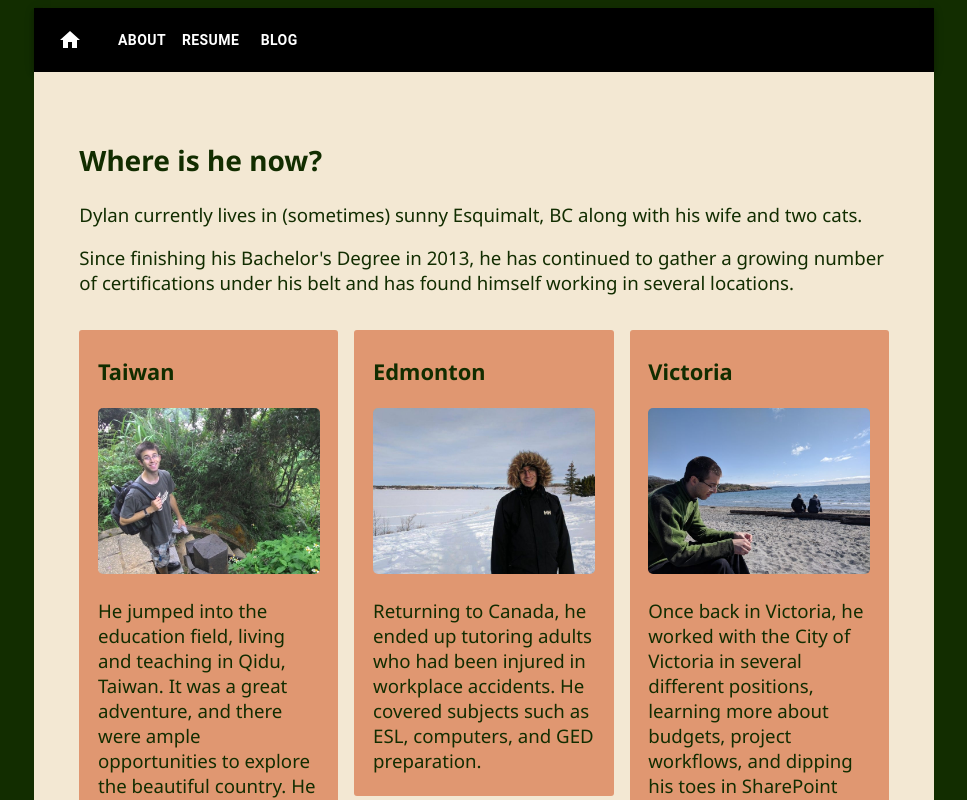
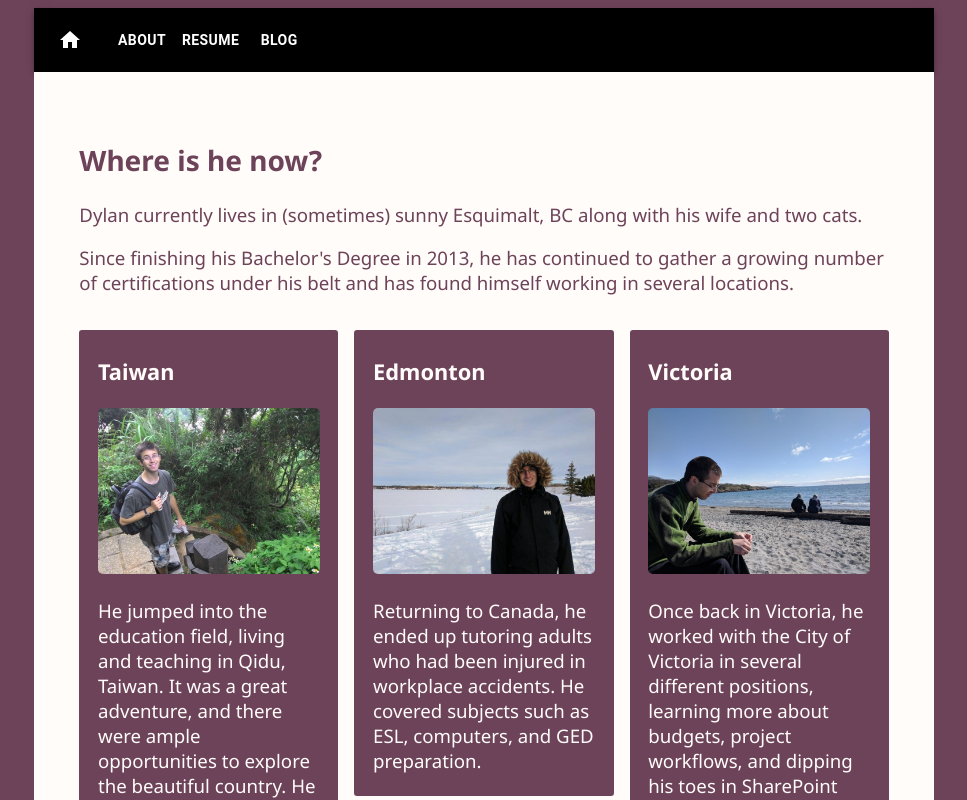
Before and after one commit to dbarkowsky/dbarkowsky.github.io, a Next.js app: page /about in a window 1280 px wide. Shown: the top 800 px of the page, without its empty margins (156-1123 px from the left). Built offline with nearby package versions, Linux system fonts and the light colour scheme.

Commit message:
Style update!

```diff
--- a/src/components/Colours.jsx
+++ b/src/components/Colours.jsx
@@ -1,4 +1,14 @@
-const colours = {
+/* eslint-disable import/no-anonymous-default-export */
+
+const celeste = {
+    persianIndigo: "#340068ff",
+    brightPink: "#ff6978ff",
+    babyPowder: "#fffcf9ff",
+    celeste: "#b1ede8ff",
+    eggplant: "#6d435aff",
+};
+
+const forestPalette = {
     darkGreen: "#122d00",
     brown: "#744425",
     beige: "#f3e8d3",
@@ -7,9 +17,11 @@ const colours = {
 };
 
 export default {
-    darkBackground: colours.darkGreen,
-    lightBackground: colours.beige,
-    lightText: colours.beige,
-    darkText: colours.darkGreen,
-    highlight: colours.salmon
+    darkBackground: celeste.eggplant,
+    lightBackground: celeste.babyPowder,
+    lightText: celeste.babyPowder,
+    darkText: celeste.eggplant,
+    highlight: celeste.eggplant,
+    progressBarBackground: celeste.eggplant,
+    progressBarForeground: celeste.persianIndigo
 };
--- a/src/components/common/HighlightBox.jsx
+++ b/src/components/common/HighlightBox.jsx
@@ -2,12 +2,13 @@ import { Box } from '@mui/material';
 import colours from '../Colours';
 
 
-const HighlightBox = ({title, text, imgSrc}) => {
+const HighlightBox = ({ title, text, imgSrc }) => {
     return (
         <Box sx={{
             backgroundColor: colours.highlight,
             padding: '5px 1em',
-            borderRadius: '3px'
+            borderRadius: '3px',
+            color: colours.lightText
         }}>
             <h3>{title}</h3>
             <img src={imgSrc} style={{
--- a/src/components/common/HighlightBoxVideo.jsx
+++ b/src/components/common/HighlightBoxVideo.jsx
@@ -2,18 +2,19 @@ import { Box } from '@mui/material';
 import colours from '../Colours';
 
 
-const HighlightBoxVideo = ({title, text, videoSrc}) => {
+const HighlightBoxVideo = ({ title, text, videoSrc }) => {
     return (
         <Box sx={{
             backgroundColor: colours.highlight,
             padding: '5px 1em',
-            borderRadius: '3px'
+            borderRadius: '3px',
+            color: colours.lightText
         }}>
             <h3>{title}</h3>
             <video src={videoSrc} muted autoPlay loop style={{
                 width: '100%',
                 borderRadius: '5px'
-            }}/>
+            }} />
             <p>{text}</p>
         </Box>
     );
--- a/src/pages/resume/index.jsx
+++ b/src/pages/resume/index.jsx
@@ -15,6 +15,7 @@ import PhoneIcon from '@mui/icons-material/Phone';
 import EmailIcon from '@mui/icons-material/Email';
 import Link from 'next/link';
 import { IconButton } from '@mui/material';
+import Colours from '../../components/Colours';
 
 const Resume = () => {
     const verticalSectionStyle = {
@@ -41,27 +42,27 @@ const Resume = () => {
             <Grid container spacing={2} xs={12} padding="0 1em" sx={{
                 fontSize: '12pt'
             }}>
-                <Grid xs={12} >
+                {/* <Grid xs={12} >
                     <span>Looking for a PDF? Download a copy <a href={'/resume/Resume.pdf'}>here</a>.</span>
-                </Grid>
-                <Grid xs={12} md={5} sx={{ lineHeight: '10px', alignItems: 'center'}}>
-                    <EmailIcon sx={smallIconStyle}/>
-                    <span style={{marginBottom: '10px'}}>dylanbarkowsky@gmail.com</span>
+                </Grid> */}
+                <Grid xs={12} md={5} sx={{ lineHeight: '10px', alignItems: 'center' }}>
+                    <EmailIcon sx={smallIconStyle} />
+                    <span style={{ marginBottom: '10px' }}>dylanbarkowsky@gmail.com</span>
                 </Grid>
                 <Grid xs={12} md={3}>
-                    <PhoneIcon sx={smallIconStyle}/>
+                    <PhoneIcon sx={smallIconStyle} />
                     780.237.5172
                 </Grid>
             </Grid>
             <Grid xs={12}>
                 <Link href='https://github.com/dbarkowsky'>
                     <IconButton size='large'>
-                        <GitHubIcon fontSize='large' />
+                        <GitHubIcon fontSize='large' style={{ color: Colours.darkBackground }} />
                     </IconButton>
                 </Link>
                 <Link href='https://www.linkedin.com/in/dylan-barkowsky-93469370/'>
                     <IconButton size='large'>
-                        <LinkedInIcon fontSize='large'/>
+                        <LinkedInIcon fontSize='large' style={{ color: Colours.darkBackground }} />
                     </IconButton>
                 </Link>
 
@@ -71,7 +72,7 @@ const Resume = () => {
                 {
                     technical
                         .sort(sortByRating)
-                        .map((skill, index) => <SkillBlock key={index} {...{skill}}/>)
+                        .map((skill, index) => <SkillBlock key={index} {...{ skill }} />)
                 }
             </Grid>
             <Grid xs={12} sm={4}>
@@ -79,7 +80,7 @@ const Resume = () => {
                 {
                     software
                         .sort(sortByRating)
-                        .map((skill, index) => <SkillBlock key={index} {...{skill}}/>)
+                        .map((skill, index) => <SkillBlock key={index} {...{ skill }} />)
                 }
             </Grid>
             <Grid xs={12} sm={4}>
@@ -87,7 +88,7 @@ const Resume = () => {
                 {
                     soft
                         .sort(sortByRating)
-                        .map((skill, index) => <SkillBlock key={index} {...{skill}}/>)
+                        .map((skill, index) => <SkillBlock key={index} {...{ skill }} />)
                 }
             </Grid>
             <Grid xs={12} sx={verticalSectionStyle}></Grid>
@@ -97,7 +98,7 @@ const Resume = () => {
                     education
                         .sort((a, b) => {
                             // Sort by importance first, then descending date
-                        if (a.importance === b.importance){
+                            if (a.importance === b.importance) {
                                 return b.date - a.date;
                             }
                             return b.importance - a.importance;
--- a/src/styles/Home.module.css
+++ b/src/styles/Home.module.css
@@ -97,7 +97,7 @@
 
 .center::before,
 .center::after {
-  content: '';
+  content: "";
   left: 50%;
   position: absolute;
   filter: blur(45px);
@@ -125,7 +125,7 @@
 
 .thirteen::before,
 .thirteen::after {
-  content: '';
+  content: "";
   position: absolute;
   z-index: -1;
 }
```
Also changed, not shown: src/components/resume/SkillBlock.jsx (+5 -5 lines). Lines whose indentation alone changed are shown as unchanged.
